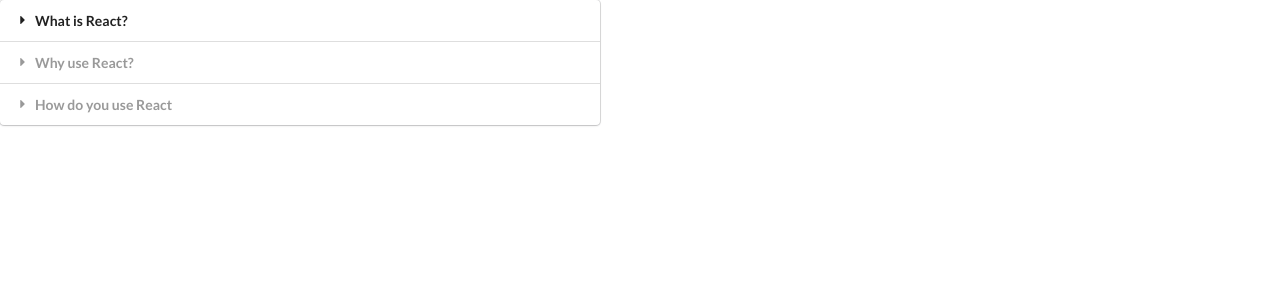
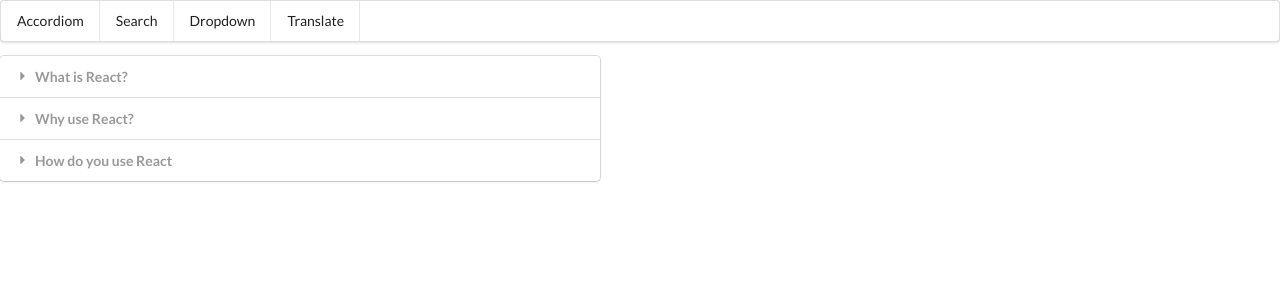
Before and after one commit to alisequeira/modernReact2, a React (Create React App) app in the folder widgets/: page / in a window 1280 px wide. Shown: the top 300 px of the page. Built offline with nearby package versions, Linux system fonts and the light colour scheme.

Commit message:
buiding  a Link

```diff
--- a/widgets/src/App.js
+++ b/widgets/src/App.js
@@ -3,6 +3,8 @@
 import Search from './components/Seach';
 import Dropdown from './components/Dropdown';
 import Translate from './components/Translate';
+import Route from './components/Route';
+import Header from './components/Header';
 
 const items =[
     {
@@ -34,38 +36,30 @@
     }
 ];
 
-const showAccordion = () => {
-    if(window.location.pathname === '/'){
-        return <Accordion items={items}/>
-    }
-};
-
-const showList = () => {
-    if(window.location.pathname === '/list'){
-        return <Search/>
-    }
-};
-
-const showDropdown = () => {
-    if(window.location.pathname === '/dropdown') {
-        return <Dropdown/>
-    }
-};
-
-const showTranslate = () => {
-    if(window.location.pathname === '/translate'){
-        return <Translate/>
-    }
-};
 
 export default () => {
+    const [selected, setSelected] = useState(options[0]);
 
     return(
         <div>
-            {showAccordion()}
-            {showList()}
-            {showDropdown()}
-            {showTranslate()}
+            <Header/>
+            <Route path="/">
+                <Accordion items={items}/>
+            </Route>
+            <Route path="/list">
+                <Search/>
+            </Route>
+            <Route path="/dropdown">
+                <Dropdown
+                    label={'Select a Color'}
+                    options={options}
+                    selected={selected}
+                    onSelectedChange={setSelected}
+                />
+            </Route>
+            <Route path="/translate">
+                <Translate/>
+            </Route>
         </div>
     );
 };
--- /dev/null
+++ b/widgets/src/components/Header.js
@@ -0,0 +1,23 @@
+import React from 'react';
+import Link from './Link'
+
+const Header = () => {
+    return (
+        <div className="ui secundary pointing menu">
+            <Link href="/" className="item">
+                Accordiom
+            </Link>
+            <Link href="/list" className="item">
+                Search
+            </Link>
+            <Link href="/dropdown" className="item">
+                Dropdown
+            </Link>
+            <Link href="/translate" className="item">
+               Translate
+            </Link>
+        </div>
+    );
+};
+
+export default Header;
--- /dev/null
+++ b/widgets/src/components/Link.js
@@ -0,0 +1,19 @@
+import React from 'react';
+
+const Link = ({href , className, children}) => {
+
+    const onClick = (event) => {
+        event.preventDefault();
+    };
+return(
+        <a
+            onClick={onClick}
+            className={className}
+            href={href}
+        >
+        {children}
+        </a>
+    );
+};
+
+export default Link;
--- /dev/null
+++ b/widgets/src/components/Route.js
@@ -0,0 +1,6 @@
+
+const Route = ({path, children}) => {
+    return window.location.pathname === path ? children : null;
+};
+
+export default Route;
```
